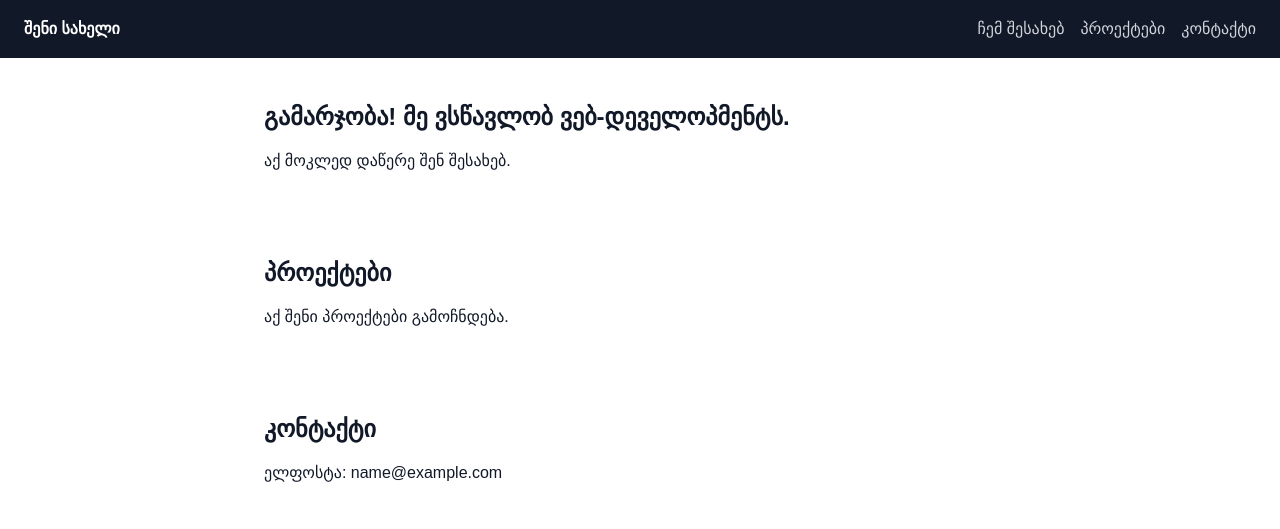
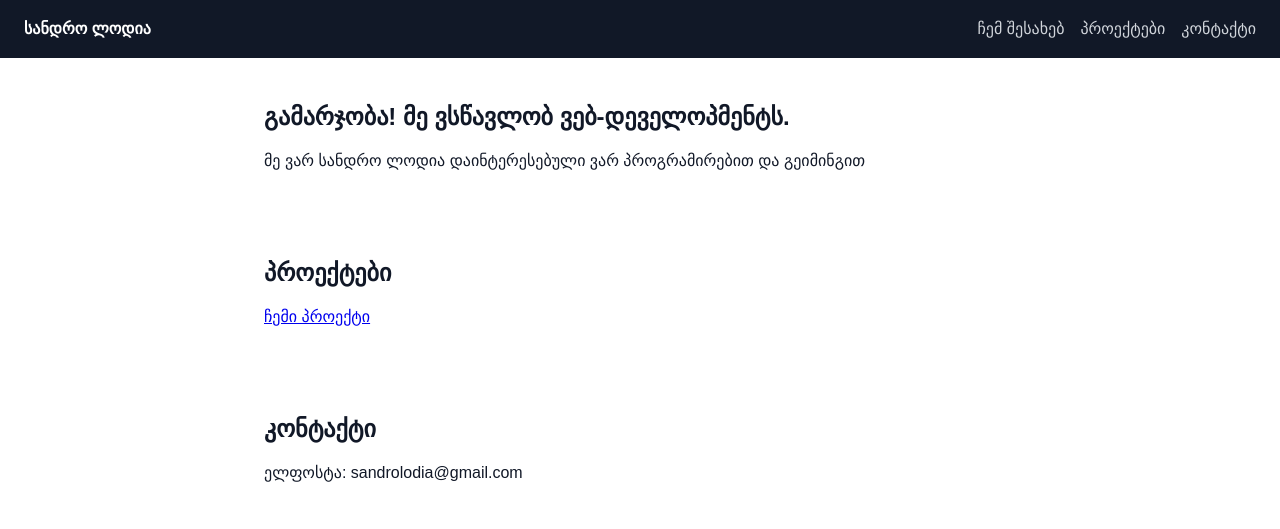
Before and after one commit to sandroL0011/portfolio, a plain HTML site: page index.html in a window 1280 px wide. Drawn offline with Linux system fonts and the light colour scheme.

Commit message:
Add my personal information

```diff
--- a/index.html
+++ b/index.html
@@ -8,7 +8,7 @@
 </head>
 <body>
 <header class="header">
-    <p class="header__name">შენი სახელი</p>
+    <p class="header__name">სანდრო ლოდია</p>
     <nav class="header__nav" aria-label="მთავარი მენიუ">
         <a class="header__link" href="#about">ჩემ შესახებ</a>
         <a class="header__link" href="#projects">პროექტები</a>
@@ -18,15 +18,15 @@
 <main>
     <section class="section" id="about">
         <h1 class="section__title">გამარჯობა! მე ვსწავლობ ვებ-დეველოპმენტს.</h1>
-        <p class="section__text">აქ მოკლედ დაწერე შენ შესახებ.</p>
+        <p class="section__text">მე ვარ სანდრო ლოდია დაინტერესებული ვარ პროგრამირებით და გეიმინგით</p>
     </section>
     <section class="section" id="projects">
         <h2 class="section__title">პროექტები</h2>
-        <p class="section__text">აქ შენი პროექტები გამოჩნდება.</p>
+        <p class="section__text"><a href="https://fusely-landing-page-finished1.vercel.app/">ჩემი პროექტი</a></p>
     </section>
     <section class="section" id="contact">
         <h2 class="section__title">კონტაქტი</h2>
-        <p class="section__text">ელფოსტა: name@example.com</p>
+        <p class="section__text">ელფოსტა: sandrolodia@gmail.com</p>
     </section>
 </main>
 </body>
```
